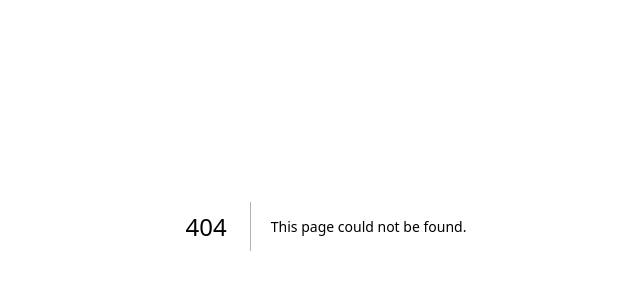
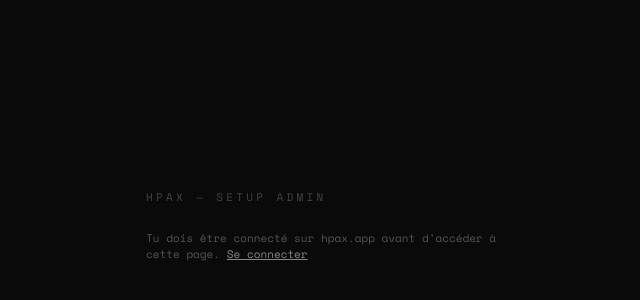
Before and after one commit to agorytm/hpax, a Next.js app: page /setup-admin in a window 1280 px wide. Before the commit this address had no page. Shown: the part 174-474 px from the top of the page, without its empty margins (314-954 px from the left). Built offline with nearby package versions, Linux system fonts and the light colour scheme; no server answers.

Commit message:
Create page.tsx

```diff
--- /dev/null
+++ b/app/setup-admin/page.tsx
@@ -0,0 +1,93 @@
+'use client'
+
+import { useEffect, useState } from 'react'
+import { onAuthStateChanged } from 'firebase/auth'
+import { auth } from '@/lib/firebase/client'
+
+export default function SetupAdminPage() {
+  const [status, setStatus] = useState<'loading' | 'ready' | 'noauth'>('loading')
+  const [masterKey, setMasterKey] = useState('')
+  const [result, setResult] = useState<string | null>(null)
+  const [busy, setBusy] = useState(false)
+
+  useEffect(() => {
+    const unsub = onAuthStateChanged(auth, user => {
+      setStatus(user ? 'ready' : 'noauth')
+    })
+    return () => unsub()
+  }, [])
+
+  async function handleSubmit(e: React.FormEvent) {
+    e.preventDefault()
+    setBusy(true)
+    setResult(null)
+    try {
+      const user = auth.currentUser
+      if (!user) { setResult('Non connecté.'); setBusy(false); return }
+      const token = await user.getIdToken()
+      const res = await fetch('/api/admin/bootstrap', {
+        method: 'POST',
+        headers: { 'Content-Type': 'application/json', Authorization: `Bearer ${token}` },
+        body: JSON.stringify({ masterKey }),
+      })
+      const json = await res.json()
+      if (res.ok) {
+        setResult('✓ Admin activé ! Déconnecte-toi et reconnecte-toi, puis va sur /admin')
+      } else {
+        setResult(`✗ ${json.error}`)
+      }
+    } catch (err) {
+      setResult('Erreur réseau')
+    }
+    setBusy(false)
+  }
+
+  return (
+    <main className="min-h-screen flex items-center justify-center bg-[#0a0a0a] p-6">
+      <div className="w-full max-w-[360px] flex flex-col gap-6">
+        <span className="font-mono text-[11px] text-[#444] tracking-[0.3em]">HPAX — SETUP ADMIN</span>
+
+        {status === 'loading' && (
+          <p className="font-mono text-[11px] text-[#333]">Chargement…</p>
+        )}
+
+        {status === 'noauth' && (
+          <p className="font-mono text-[11px] text-[#555]">
+            Tu dois être connecté sur hpax.app avant d&apos;accéder à cette page.{' '}
+            <a href="/join" className="text-[#888] underline">Se connecter</a>
+          </p>
+        )}
+
+        {status === 'ready' && (
+          <form onSubmit={handleSubmit} className="flex flex-col gap-4">
+            <div className="flex flex-col gap-1">
+              <label className="font-mono text-[9px] text-[#444] uppercase tracking-[0.15em]">
+                Master key
+              </label>
+              <input
+                type="password"
+                value={masterKey}
+                onChange={e => setMasterKey(e.target.value)}
+                placeholder="Entrez la master key"
+                className="bg-transparent border border-[#222] rounded-[4px] font-mono text-[12px] px-3 py-2 text-white placeholder-[#333] outline-none focus:border-[#444]"
+                autoFocus
+              />
+            </div>
+            <button
+              type="submit"
+              disabled={busy || !masterKey}
+              className="font-mono text-[11px] text-[#888] border border-[#333] rounded-[4px] py-2 hover:border-[#555] hover:text-white transition-colors disabled:opacity-30"
+            >
+              {busy ? '…' : 'Activer admin'}
+            </button>
+            {result && (
+              <p className={`font-mono text-[11px] ${result.startsWith('✓') ? 'text-[#4a4]' : 'text-[#a44]'}`}>
+                {result}
+              </p>
+            )}
+          </form>
+        )}
+      </div>
+    </main>
+  )
+}
```
